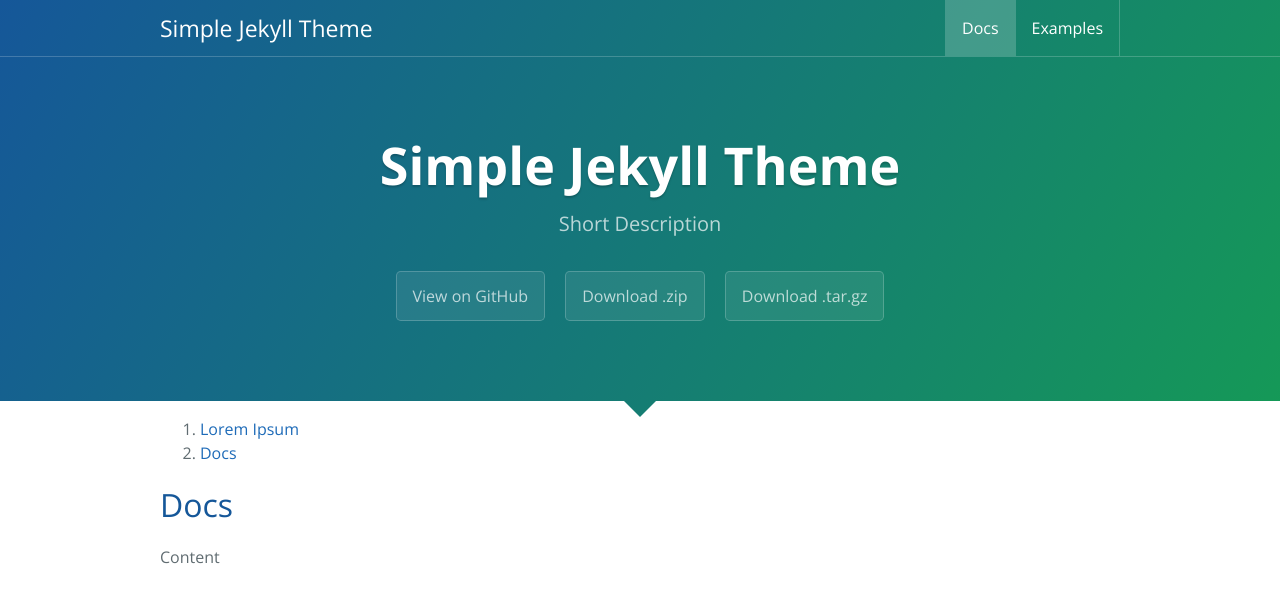
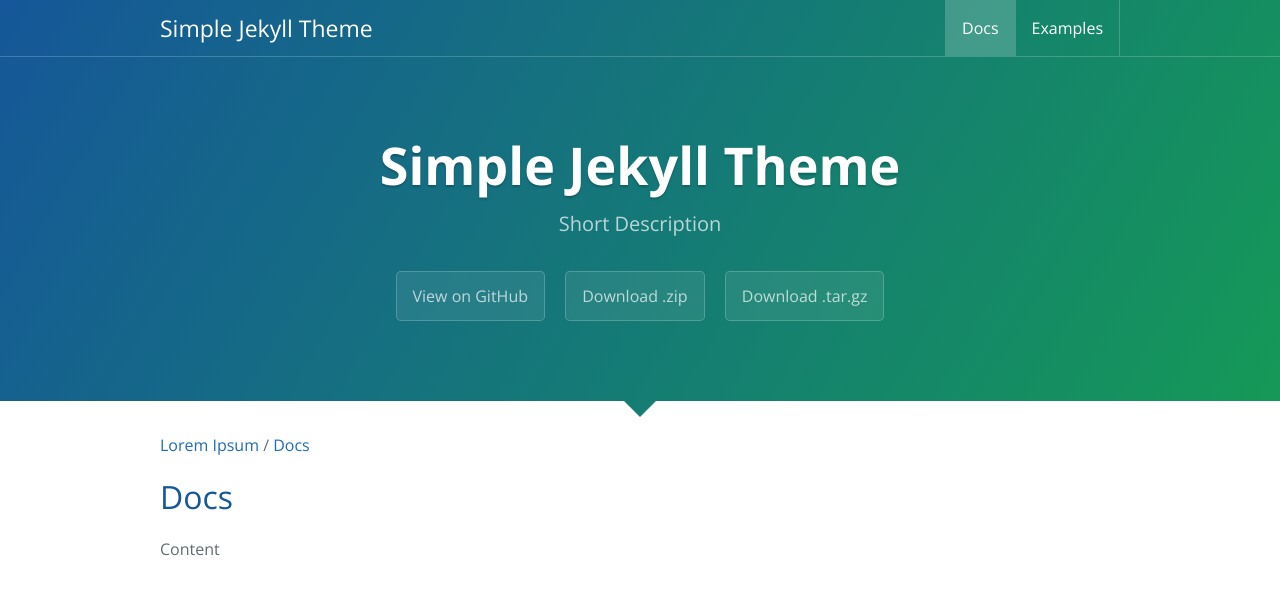
Before and after one commit to kosatyi/sjt, a Jekyll site: the page built from docs/index.md, in a window 1280 px wide. Shown: the top 603 px of the page. Built offline with Jekyll 4.4.1, drawn with Linux system fonts in a browser that asks for light colours; our own code applies the rules of GitHub Pages for plain Markdown files.

Commit message:
add breadcrumbs

```diff
--- a/_includes/breadcrumbs.html
+++ b/_includes/breadcrumbs.html
@@ -3,7 +3,7 @@
 {% assign result  = "" | split : "," %}
 {% assign list    = site.html_pages %}
 {% if count > 0 %}
-<ol itemscope itemtype="http://schema.org/BreadcrumbList">
+<ol class="page-breadcrumbs" itemscope itemtype="http://schema.org/BreadcrumbList">
 {% for part in path %}
 {% assign result  = result | push: part %}
 {% assign match   = result | join: '/' %}
--- a/assets/css/main.css
+++ b/assets/css/main.css
@@ -1549,24 +1549,44 @@
   border: 0;
 }
 
-/* line 435, ../../_sass/main.scss */
+/* line 433, ../../_sass/main.scss */
+ol.page-breadcrumbs {
+  margin: 1rem 0;
+  padding: 0;
+}
+/* line 436, ../../_sass/main.scss */
+ol.page-breadcrumbs > li {
+  margin: 0;
+  padding: 0;
+  display: inline-block;
+}
+/* line 440, ../../_sass/main.scss */
+ol.page-breadcrumbs > li:before {
+  content: ' / ';
+}
+/* line 443, ../../_sass/main.scss */
+ol.page-breadcrumbs > li:first-child:before {
+  display: none;
+}
+
+/* line 451, ../../_sass/main.scss */
 .cards > ul {
   list-style-type: none;
   padding: 0;
   margin: 0;
   counter-reset: section;
 }
-/* line 440, ../../_sass/main.scss */
+/* line 456, ../../_sass/main.scss */
 .cards > ul:after {
   content: '';
   clear: both;
   display: table;
 }
-/* line 445, ../../_sass/main.scss */
+/* line 461, ../../_sass/main.scss */
 .cards > ul > li {
   margin-bottom: 1rem;
 }
-/* line 447, ../../_sass/main.scss */
+/* line 463, ../../_sass/main.scss */
 .cards > ul > li > a {
   display: block;
   padding: 1rem;
@@ -1579,12 +1599,12 @@
   border-radius: 0.3rem;
   transition: color 0.2s, background-color 0.2s, border-color 0.2s;
 }
-/* line 448, ../../_sass/main.scss */
+/* line 464, ../../_sass/main.scss */
 .cards > ul > li > a:before {
   counter-increment: section;
   content: counter(section) ". ";
 }
-/* line 462, ../../_sass/main.scss */
+/* line 478, ../../_sass/main.scss */
 .cards > ul > li > a:hover {
   color: #124a83;
   text-decoration: none;
```
Also changed, not shown: _sass/main.scss (+16 -0 lines).
